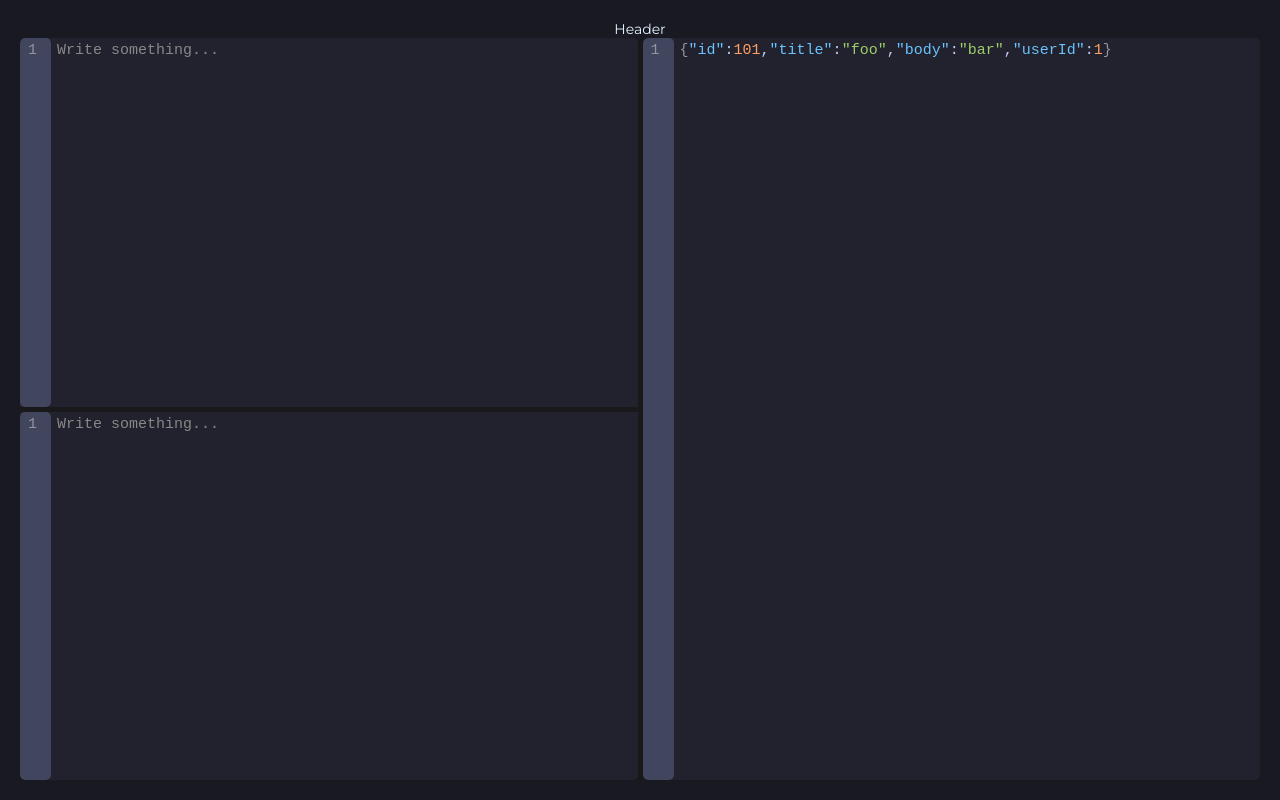
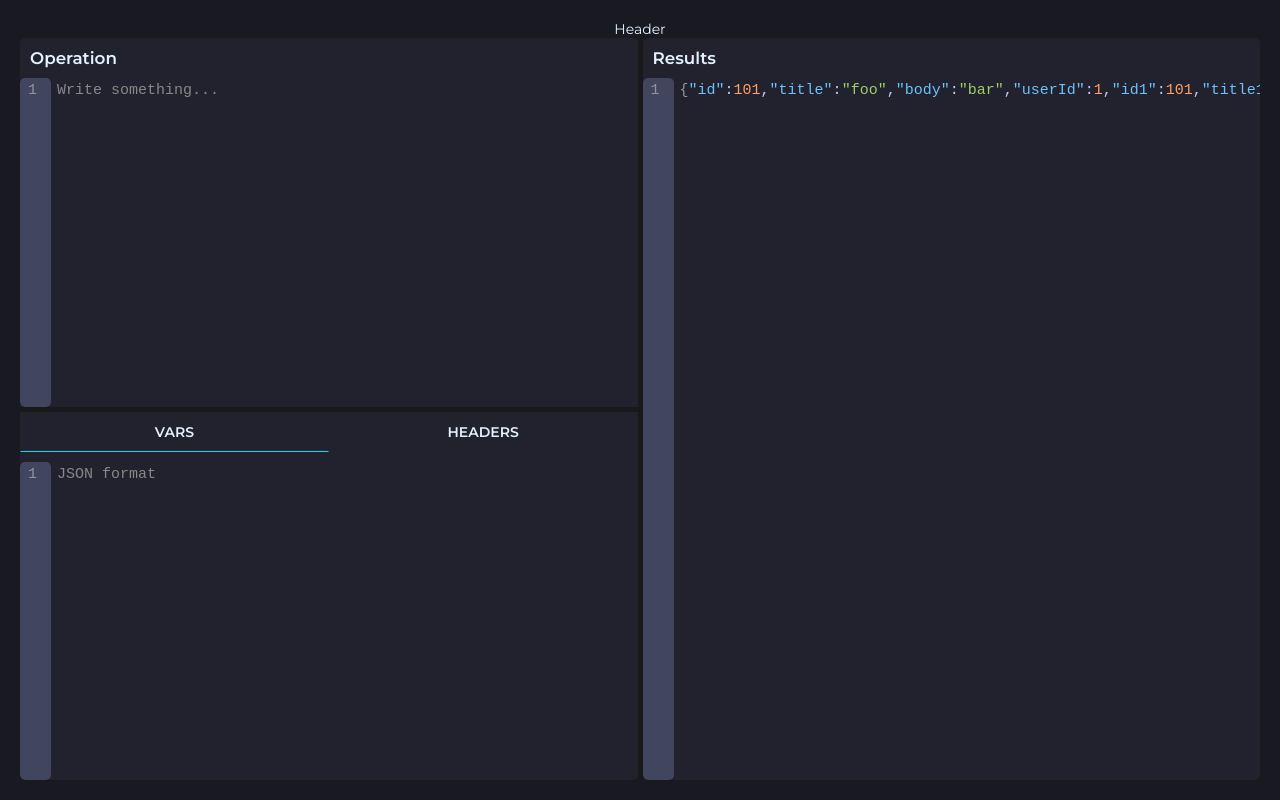
Before and after one commit to anatonokao/graphiql-app, a React (Vite) app: page /playground in a window 1280 px wide. Built offline with nearby package versions, Linux system fonts and the light colour scheme.

Commit message:
feat: create tabs and logic for changing for vars and headers sections

```diff
--- a/package.json
+++ b/package.json
@@ -33,6 +33,7 @@
     "react-redux": "^9.0.4",
     "react-resizable-panels": "^1.0.5",
     "react-router-dom": "^6.21.0",
+    "react-tabs": "^6.0.2",
     "yup": "^1.3.3"
   },
   "devDependencies": {
--- /dev/null
+++ b/src/components/GraphQl/CodeEditorPanel/CodeEditorPanel.module.scss
@@ -0,0 +1,3 @@
+.editorContainer {
+  @include IdeSection;
+}
--- a/src/components/GraphQl/CodeEditorSection/CodeEditorSection.tsx
+++ b/src/components/GraphQl/CodeEditorPanel/CodeEditorPanel.tsx
@@ -2,8 +2,8 @@ import React, { useState } from 'react';
 import CodeMirror from '@uiw/react-codemirror';
 import { javascript } from '@codemirror/lang-javascript';
 import { editorTheme } from '../customTheme.ts';
-import styles from './CodeEditorSection.module.scss';
-const CodeEditorSection = () => {
+import styles from './CodeEditorPanel.module.scss';
+const CodeEditorPanel = () => {
   const [code, setCode] = useState('');
 
   const changeHandler = (value: string) => {
@@ -11,9 +11,8 @@ const CodeEditorSection = () => {
     setCode(value);
   };
   return (
-    <section className={styles.editor}>
+    <section className={styles.editorContainer}>
       <CodeMirror
-        className={styles.code}
         theme={editorTheme()}
         spellCheck={true}
         placeholder={'Write something...'}
@@ -25,4 +24,4 @@ const CodeEditorSection = () => {
   );
 };
 
-export default CodeEditorSection;
+export default CodeEditorPanel;
--- a/src/components/GraphQl/CodeEditorSection/CodeEditorSection.module.scss
+++ b/src/components/GraphQl/HeadersPanel/HeadersPanel.module.scss
@@ -1,3 +1,3 @@
-.editor {
+.headersContainer {
   @include IdeSection;
 }
--- /dev/null
+++ b/src/components/GraphQl/HeadersPanel/HeadersPanel.tsx
@@ -0,0 +1,20 @@
+import React, { FC } from 'react';
+import styles from './HeadersPanel.module.scss';
+import CodeMirror from '@uiw/react-codemirror';
+import { editorTheme } from '@/components/GraphQl/customTheme.ts';
+import { json } from '@codemirror/lang-json';
+
+const HeadersPanel: FC = () => {
+  return (
+    <section className={styles.headersContainer}>
+      <CodeMirror
+        theme={editorTheme()}
+        placeholder="JSON format"
+        spellCheck={true}
+        extensions={[json()]}
+      />
+    </section>
+  );
+};
+
+export default HeadersPanel;
--- a/src/components/GraphQl/ResultSection/ResultSection.module.scss
+++ b/src/components/GraphQl/ResultPanel/ResultPanel.module.scss
@@ -1,3 +1,3 @@
-.responseContainer {
+.resultContainer {
   @include IdeSection;
 }
--- a/src/components/GraphQl/ResultSection/ResultSection.tsx
+++ b/src/components/GraphQl/ResultPanel/ResultPanel.tsx
@@ -1,19 +1,30 @@
 import React from 'react';
 import CodeMirror from '@uiw/react-codemirror';
 import { editorTheme } from '../customTheme.ts';
-import styles from './ResultSection.module.scss';
+import styles from './ResultPanel.module.scss';
 import { json } from '@codemirror/lang-json';
-const ResultSection = () => {
+const ResultPanel = () => {
   const exampleResponse = JSON.stringify({
     id: 101,
     title: 'foo',
     body: 'bar',
     userId: 1,
+    id1: 101,
+    title1: 'foo',
+    body1: 'bar',
+    userId1: 1,
+    id2: 101,
+    title2: 'foo',
+    body2: 'bar',
+    userId2: 1,
+    id3: 101,
+    title3: 'foo',
+    body3: 'bar',
+    userId3: 1,
   });
   return (
-    <section className={styles.responseContainer}>
+    <section className={styles.resultContainer}>
       <CodeMirror
-        className={styles.code}
         theme={editorTheme()}
         spellCheck={true}
         value={exampleResponse}
@@ -24,4 +35,4 @@ const ResultSection = () => {
   );
 };
 
-export default ResultSection;
+export default ResultPanel;
--- /dev/null
+++ b/src/components/GraphQl/VariablesPanel/VariablesPanel.module.scss
@@ -0,0 +1,3 @@
+.variablesContainer {
+  @include IdeSection;
+}
--- /dev/null
+++ b/src/components/GraphQl/VariablesPanel/VariablesPanel.tsx
@@ -0,0 +1,19 @@
+import React from 'react';
+import { json } from '@codemirror/lang-json';
+import { editorTheme } from '@/components/GraphQl/customTheme.ts';
+import CodeMirror from '@uiw/react-codemirror';
+import styles from './VariablesPanel.module.scss';
+const VariablesPanel = () => {
+  return (
+    <section className={styles.variablesContainer}>
+      <CodeMirror
+        theme={editorTheme()}
+        placeholder="JSON format"
+        spellCheck={true}
+        extensions={[json()]}
+      />
+    </section>
+  );
+};
+
+export default VariablesPanel;
--- a/src/components/GraphQl/layouts/DesktopLayout/DesktopLayout.module.scss
+++ b/src/components/GraphQl/layouts/DesktopLayout/DesktopLayout.module.scss
@@ -12,12 +12,20 @@
   position: relative;
   width: 100%;
 }
-//
+
 .panel {
+  display: flex;
+  flex-direction: column;
   height: 100%;
   width: 100%;
   background-color: #21222d;
   border-radius: 5px;
+}
+
+.panelTitle {
+  @include title;
+  padding: 10px;
+  font-size: 1.2rem;
 }
 
 .separator {
@@ -40,3 +48,48 @@
 .horizontalSeparator:active {
   background-color: $blue-neon-glow;
 }
+
+.tabsWrapper {
+  display: flex;
+  flex-direction: column;
+  width: 100%;
+  height: 100%;
+  overflow: hidden;
+}
+
+.tabsNav {
+  display: flex;
+  width: 100%;
+}
+
+.tabBtn {
+  @include neon-button-active;
+  width: 100%;
+  margin-bottom: 10px;
+  box-shadow: none;
+  border: 1px solid transparent;
+  font-size: 1.2rem;
+  padding: 10px 20px;
+  cursor: pointer;
+  font-size: 1rem;
+}
+
+.tabBtnActive {
+  pointer-events: none;
+  @include neon-button-active;
+  border-top: 1px solid transparent;
+  border-left: 1px solid transparent;
+  border-right: 1px solid transparent;
+  font-size: 1.2rem;
+  box-shadow: none;
+  padding: 10px 20px;
+  border-radius: 0;
+  font-size: 1rem;
+}
+
+.tab {
+  display: flex;
+  overflow: hidden;
+  width: 100%;
+  height: 100%;
+}
--- a/src/components/GraphQl/layouts/DesktopLayout/DesktopLayout.tsx
+++ b/src/components/GraphQl/layouts/DesktopLayout/DesktopLayout.tsx
@@ -1,8 +1,12 @@
 import React, { FC } from 'react';
-import CodeEditorSection from '../../CodeEditorSection/CodeEditorSection.tsx';
-import ResultSection from '../../ResultSection/ResultSection.tsx';
+import CodeEditorPanel from '@/components/GraphQl/CodeEditorPanel/CodeEditorPanel.tsx';
+import ResultPanel from '@/components/GraphQl/ResultPanel/ResultPanel.tsx';
 import styles from './DesktopLayout.module.scss';
 import { Panel, PanelGroup, PanelResizeHandle } from 'react-resizable-panels';
+import VariablesPanel from '@/components/GraphQl/VariablesPanel/VariablesPanel.tsx';
+import HeadersPanel from '@/components/GraphQl/HeadersPanel/HeadersPanel.tsx';
+// import Tab from '@/components/GraphQl/TabsWrapper/Tab/Tab.tsx';
+import { TabList, TabPanel, Tabs, Tab } from 'react-tabs';
 
 const DesktopLayout: FC = () => {
   return (
@@ -12,18 +16,41 @@ const DesktopLayout: FC = () => {
         <PanelGroup direction="horizontal">
           <Panel minSize={30} maxSize={9999} className={styles.panel}>
             <PanelGroup direction="vertical">
-              <Panel>
-                <CodeEditorSection />
+              <Panel className={styles.panel}>
+                <h5 className={styles.panelTitle}>Operation</h5>
+                <CodeEditorPanel />
               </Panel>
               <PanelResizeHandle className={styles.horizontalSeparator} />
-              <Panel>
-                <CodeEditorSection />
+              <Panel className={styles.panel}>
+                <Tabs className={styles.tabsWrapper}>
+                  <TabList className={styles.tabsNav}>
+                    <Tab
+                      className={styles.tabBtn}
+                      selectedClassName={styles.tabBtnActive}
+                    >
+                      Vars
+                    </Tab>
+                    <Tab
+                      className={styles.tabBtn}
+                      selectedClassName={styles.tabBtnActive}
+                    >
+                      Headers
+                    </Tab>
+                  </TabList>
+                  <TabPanel selectedClassName={styles.tab}>
+                    <VariablesPanel />
+                  </TabPanel>
+                  <TabPanel selectedClassName={styles.tab}>
+                    <HeadersPanel />
+                  </TabPanel>
+                </Tabs>
               </Panel>
             </PanelGroup>
           </Panel>
           <PanelResizeHandle className={styles.separator} />
           <Panel minSize={30} maxSize={9999} className={styles.panel}>
-            <ResultSection />
+            <h5 className={styles.panelTitle}>Results</h5>
+            <ResultPanel />
           </Panel>
         </PanelGroup>
       </div>
--- a/src/styles/_mixins.scss
+++ b/src/styles/_mixins.scss
@@ -48,6 +48,17 @@
       border: 1px solid $blue-neon-glow;
       box-shadow: 0 0 10px $blue-neon-glow;
     }
+  }
+}
+
+@mixin neon-button-active($red: false) {
+  @include neon-button($red);
+  @if $red {
+    border: 1px solid $red-neon-glow;
+    box-shadow: 0 0 10px $red-neon-glow;
+  } @else {
+    border: 1px solid $blue-neon-glow;
+    box-shadow: 0 0 10px $blue-neon-glow;
   }
 }
 
```
